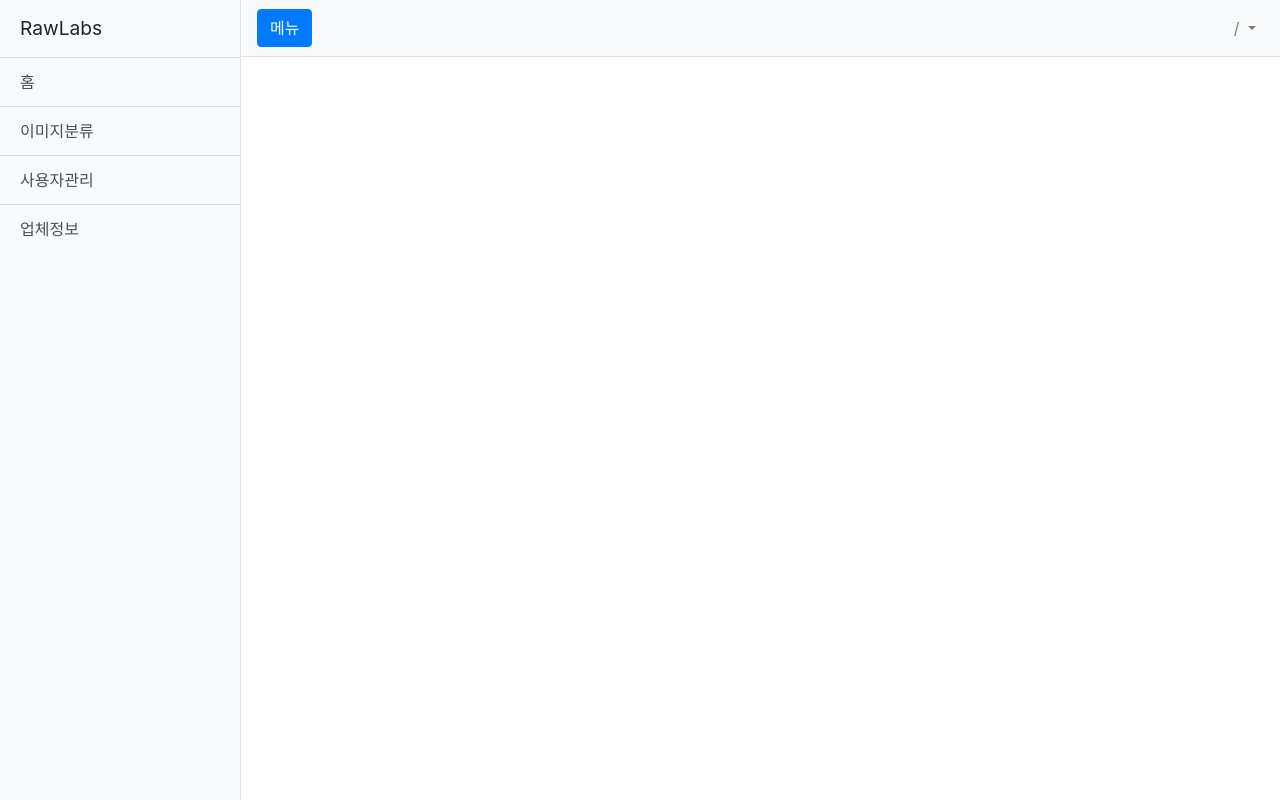
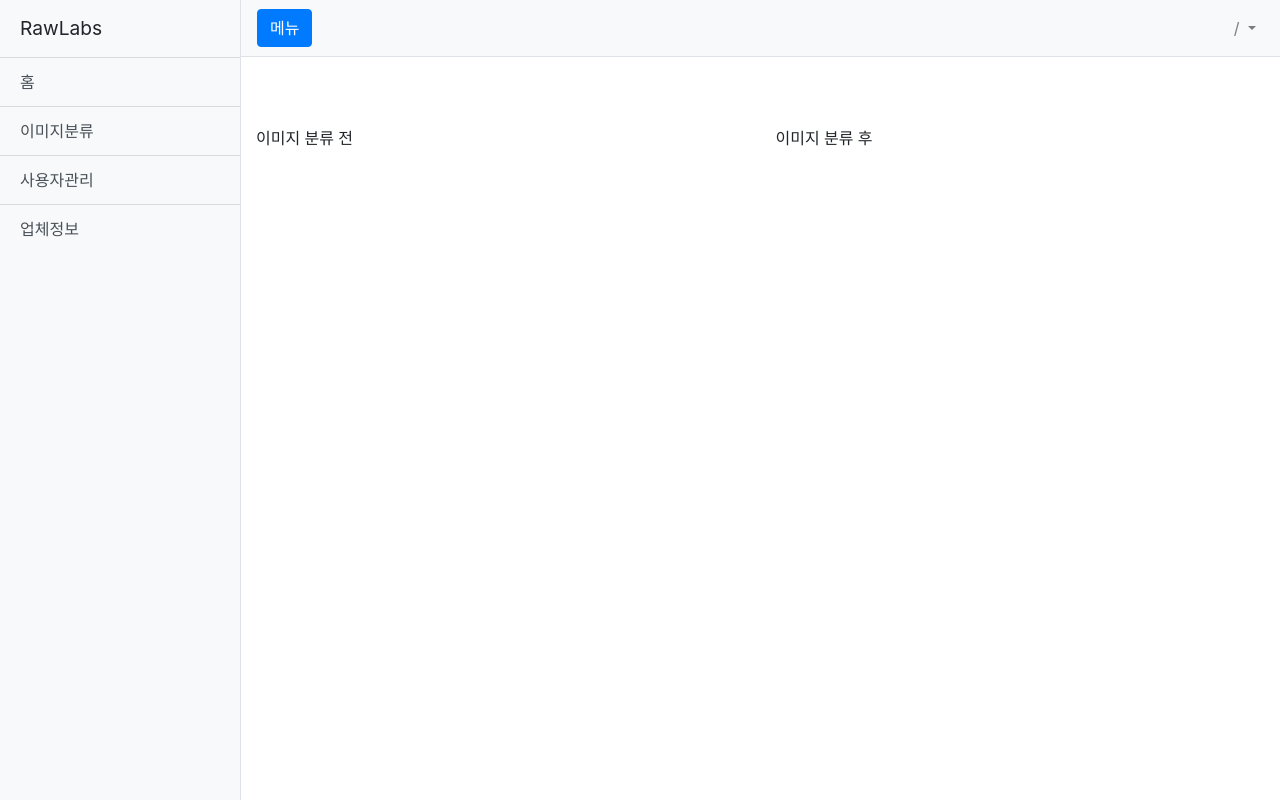
Before and after one commit to rawlabs-kr/rawlabs, a Django app: template templates/dashboard/imagefilter/product/detail.html in a window 1280 px wide. Run offline with Django 3.2, Linux system fonts and the light colour scheme; the template is opened without the code that fills it, so the values that code supplies are empty; parts of the project's set-up code (start-up, migrations or seed data) failed here and were passed over; some libraries are stand-ins or nearby versions.

```diff
--- a/templates/dashboard/imagefilter/product/detail.html
+++ b/templates/dashboard/imagefilter/product/detail.html
@@ -18,11 +18,13 @@
 
         <div class="row">
             <div class="col-6">
+                <h6 class="mt-4 mb-4">이미지 분류 전</h6>
                 {% autoescape off %}
                 {{ product.original_description }}
                 {% endautoescape %}
             </div>
             <div class="col-6">
+                <h6 class="mt-4 mb-4">이미지 분류 후</h6>
                 {% autoescape off %}
                 {{ product.filtered_description }}
                 {% endautoescape %}
```
